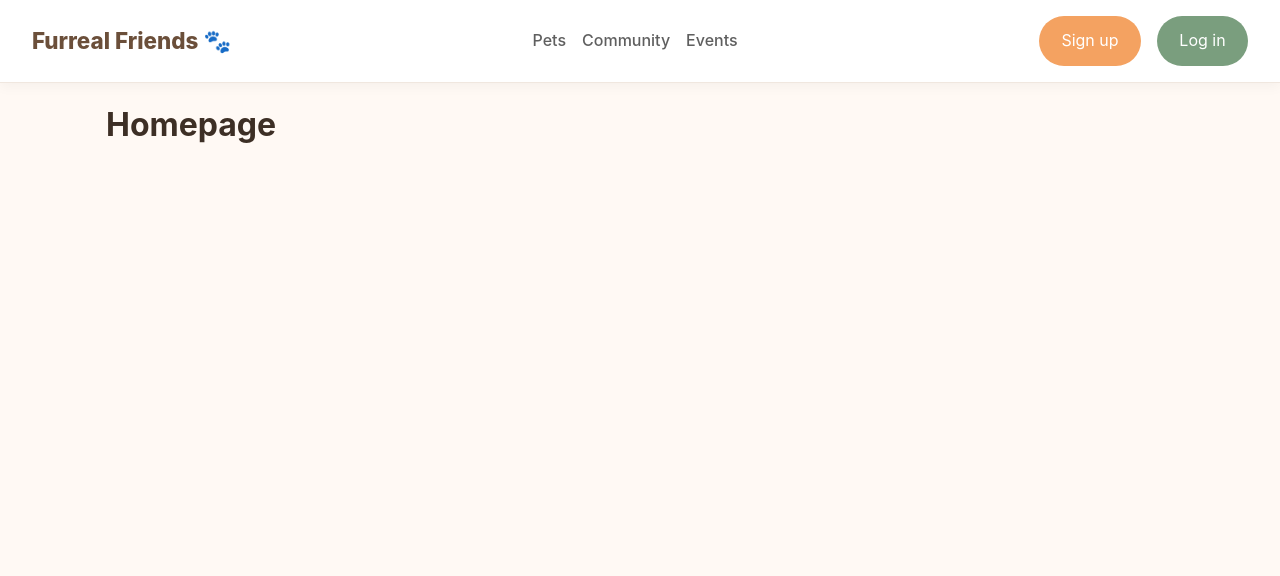
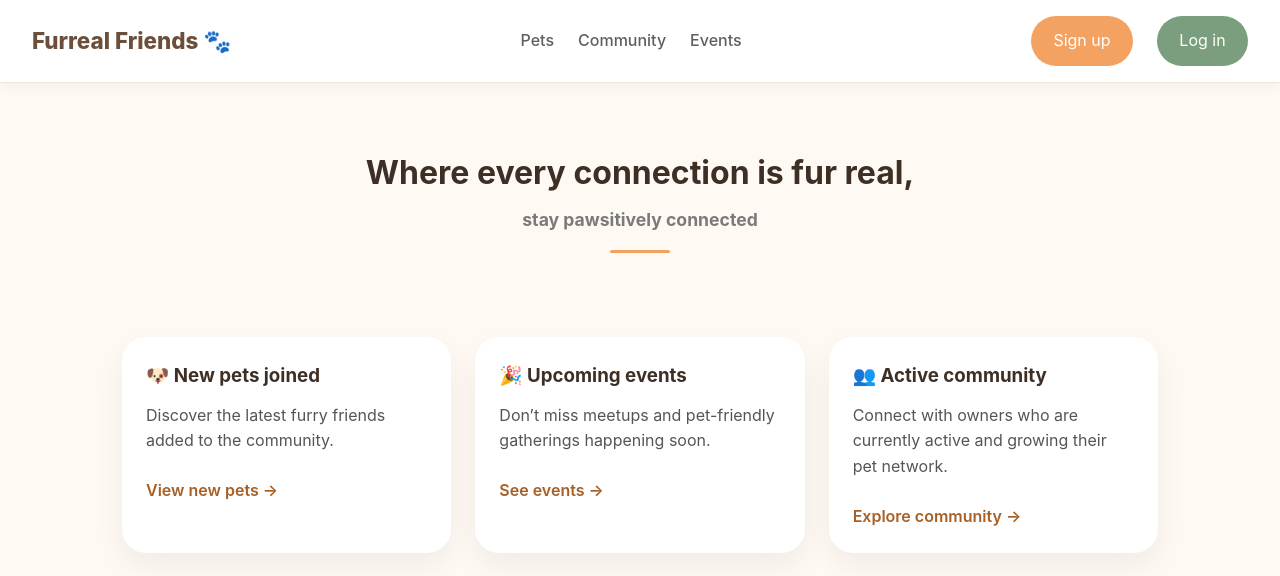
Before and after one commit to abeer-rozba/furreal-friends, a Django app: page / in a window 1280 px wide. Shown: the top 576 px of the page. Run offline with Django 5.2, Linux system fonts and the light colour scheme.

Commit message:
finish homepage styling and html

```diff
--- a/main_app/templates/homepage.html
+++ b/main_app/templates/homepage.html
@@ -1,5 +1,30 @@
 {% extends "base.html" %}
 
 {% block content %}
-  <h1>Homepage</h1>
+<section class="slogan">
+  <h2 class="slogan-title">Where every connection is fur real,</h2>
+  <h4 class="slogan-subtitle">stay pawsitively connected</h4>
+</section>
+
+<section class="feed-preview">
+
+  <div class="card">
+    <h3>🐶 New pets joined</h3>
+    <p>Discover the latest furry friends added to the community.</p>
+    <a href="/pets/">View new pets →</a>
+  </div>
+
+  <div class="card">
+    <h3>🎉 Upcoming events</h3>
+    <p>Don’t miss meetups and pet-friendly gatherings happening soon.</p>
+    <a href="/events/">See events →</a>
+  </div>
+
+  <div class="card">
+    <h3>👥 Active community</h3>
+    <p>Connect with owners who are currently active and growing their pet network.</p>
+    <a href="/community/">Explore community →</a>
+  </div>
+
+</section>
 {% endblock content %}
--- a/static/css/style.css
+++ b/static/css/style.css
@@ -132,12 +132,57 @@
   display: inline-block;
 }
 
+.slogan {
+  text-align: center;
+  margin-bottom: 2.5rem;
+  padding: 2rem 1rem;
+}
+
+.slogan-title {
+  font-size: 2rem;
+  font-weight: 700;
+  color: #3d2f25;
+  margin-bottom: 0.5rem;
+}
+
+.slogan-subtitle {
+  font-size: 1.1rem;
+  color: #7a7a7a;
+}
+
+.slogan-subtitle::after {
+  content: '';
+  display: block;
+  width: 60px;
+  height: 3px;
+  background: #f4a261;
+  margin: 1rem auto 0;
+  border-radius: 999px;
+}
+
+.feed-preview {
+  display: grid;
+  grid-template-columns: repeat(3, 1fr);
+  gap: 1.5rem;
+}
+
+.card a {
+  display: inline-block;
+  margin-top: 0.5rem;
+  font-weight: 600;
+  color: #a75f24;
+  transition: transform 0.2s ease;
+}
+
+.card a:hover {
+  transform: translateX(4px);
+}
+
 @media (max-width: 768px) {
   .navbar {
     flex-direction: column;
     gap: 1rem;
     padding: 1rem;
-  }
   }
 
   .nav-center,
@@ -150,3 +195,16 @@
   .page-container {
     padding: 1rem;
   }
+
+  .feed-preview {
+    grid-template-columns: 1fr;
+  }
+
+  .slogan-title {
+    font-size: 1.6rem;
+  }
+
+  .slogan-subtitle {
+    font-size: 1rem;
+  }
+}
```
Lines whose indentation alone changed are shown as unchanged.
